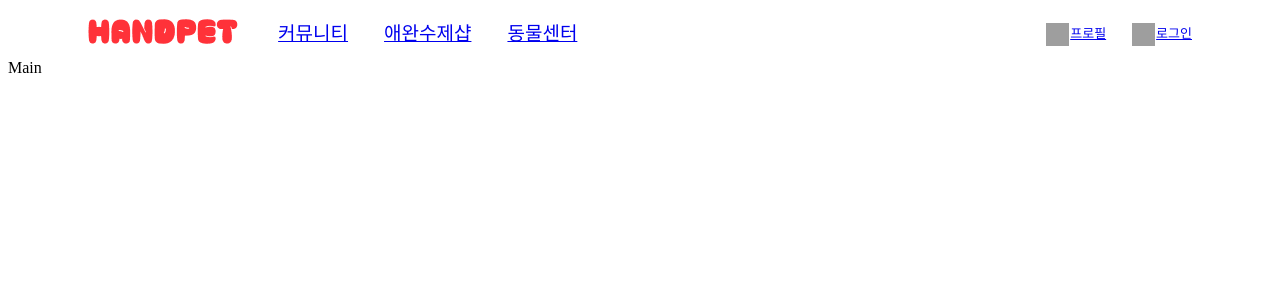
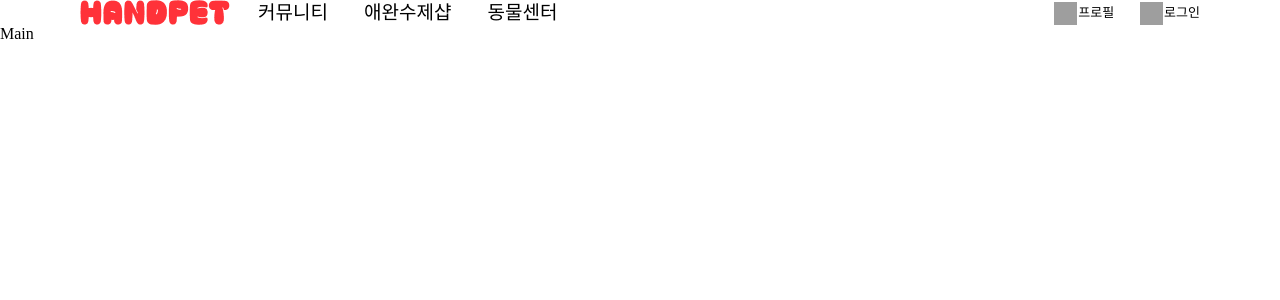
Before and after one commit to ESTFE-final/hand_pet_ver_2.0, a React (Vite) app: page / in a window 1280 px wide. Shown: the top 300 px of the page. Built offline with nearby package versions, Linux system fonts and the light colour scheme; grey boxes are pictures that could not be loaded.

Commit message:
style: reset.css 추가

```diff
--- a/src/index.css
+++ b/src/index.css
@@ -1 +1,136 @@
-/*
+html, body, div, span, applet, object, iframe,
+h1, h2, h3, h4, h5, h6, p, blockquote, pre,
+a, abbr, acronym, address, big, cite, code,
+del, dfn, em, img, ins, kbd, q, s, samp,
+small, strike, strong, sub, sup, tt, var,
+b, u, i, center,
+dl, dt, dd, ol, ul, li,
+fieldset, form, label, legend,
+table, caption, tbody, tfoot, thead, tr, th, td,
+article, aside, canvas, details, embed,
+figure, figcaption, footer, header, hgroup,
+menu, nav, output, ruby, section, summary,
+time, mark, audio, video {
+    margin: 0;
+    padding: 0;
+    border: 0;
+    outline: 0;
+    font-size: 100%;
+    vertical-align: baseline;
+    background: transparent;
+    -webkit-tap-highlight-color: rgba(0, 0, 0, 0);
+}
+
+/* HTML5 display-role reset for older browsers */
+article, aside, details, figcaption, figure,
+footer, header, hgroup, menu, nav, section {
+    display: block;
+}
+
+*,
+*:after,
+*:before {
+    -webkit-box-sizing: border-box;
+    -moz-box-sizing: border-box;
+    box-sizing: border-box;
+    padding: 0;
+    margin: 0;
+}
+
+ol, ul, li {
+    list-style: none;
+    padding: 0;
+    margin: 0;
+}
+
+dl, dt, dd {
+	margin: 0;
+	padding: 0;
+}
+
+blockquote, q {
+    quotes: none;
+}
+
+blockquote:before, blockquote:after,
+q:before, q:after {
+    content: '';
+}
+
+em, i {
+    font-style: normal;
+}
+
+a {
+    color: inherit;
+    text-decoration: none;
+    background: transparent;
+    font-family: inherit;
+    cursor: pointer;
+}
+
+a:active,
+a:hover,
+a:focus {
+    outline: 0;
+}
+
+table {
+    border-collapse: collapse;
+    border-spacing: 0;
+}
+
+button {
+    border: 0;
+    background: transparent;
+    outline: 0;
+    cursor: pointer;
+    font-family: inherit;
+}
+
+img {
+    border: 0;
+    max-width: 100%;
+    vertical-align: top;
+    backface-visibility: hidden;
+    image-rendering: -webkit-optimize-contrast; /* 크롬에서 이미지 선명하게 표현하기 */
+}
+
+caption, legend  {
+    position: absolute;
+    width: 1px;
+    height: 1px;
+    margin: -1px;
+    overflow: hidden;
+    text-indent: -9999px;
+    clip: rect(0 0 0 0);
+}
+
+input, select, textarea {
+    border: 0;
+    outline: 0;
+    -webkit-appearance: none;
+    -moz-appearance: none;
+    appearance: none;
+    -webkit-border-radius: 0;
+    -moz-border-radius: 0;
+    border-radius: 0;
+    font-family: inherit;
+}
+input::-ms-clear,
+input::-ms-reveal{
+	display:none;
+    width:0;
+    height:0;
+}
+input::-webkit-search-decoration,
+input::-webkit-search-cancel-button,
+input::-webkit-search-results-button,
+input::-webkit-search-results-decoration{
+	display: none;
+}
+
+textarea {
+    height: auto !important;
+    resize: none;
+}
```
Also changed, not shown: 1 other file (tests, documents, lock files or other folders).
